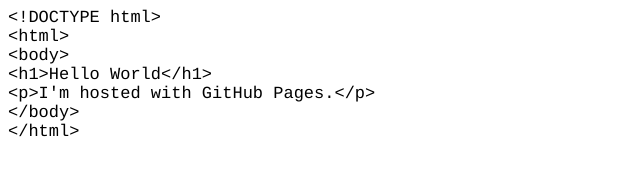
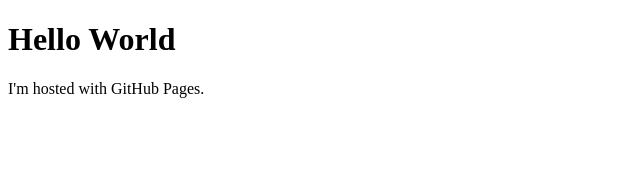
Before and after one commit to Alan-Dunster/alan-dunster.github.io, a plain HTML site: page index.html in a window 1280 px wide. Shown: the whole page, without its empty margins (0-640 px from the left). Drawn offline with Linux system fonts and the light colour scheme.

Commit message:
Updated html

```diff
--- a/index.html
+++ b/index.html
@@ -1,23 +1,12 @@
-<!DOCTYPE html PUBLIC "-//W3C//DTD HTML 4.01//EN" "http://www.w3.org/TR/html4/strict.dtd">
+<!DOCTYPE html>
 <html>
 <head>
   <meta http-equiv="Content-Type" content="text/html; charset=utf-8">
   <meta http-equiv="Content-Style-Type" content="text/css">
   <title></title>
-  <meta name="Generator" content="Cocoa HTML Writer">
-  <meta name="CocoaVersion" content="1894.7">
-  <style type="text/css">
-    p.p1 {margin: 0.0px 0.0px 0.0px 0.0px; font: 17.0px Courier; color: #000000; -webkit-text-stroke: #eae96f; background-color: #000000; background-color: rgba(0, 0, 0, 0)}
-    span.s1 {font-kerning: none}
-  </style>
 </head>
 <body>
-<p class="p1"><span class="s1">&lt;!DOCTYPE html&gt;</span></p>
-<p class="p1"><span class="s1">&lt;html&gt;</span></p>
-<p class="p1"><span class="s1">&lt;body&gt;</span></p>
-<p class="p1"><span class="s1">&lt;h1&gt;Hello World&lt;/h1&gt;</span></p>
-<p class="p1"><span class="s1">&lt;p&gt;I'm hosted with GitHub Pages.&lt;/p&gt;</span></p>
-<p class="p1"><span class="s1">&lt;/body&gt;</span></p>
-<p class="p1"><span class="s1">&lt;/html&gt;</span></p>
+<h1>Hello World</h1>
+<p>I'm hosted with GitHub Pages.</p>
 </body>
 </html>
```
